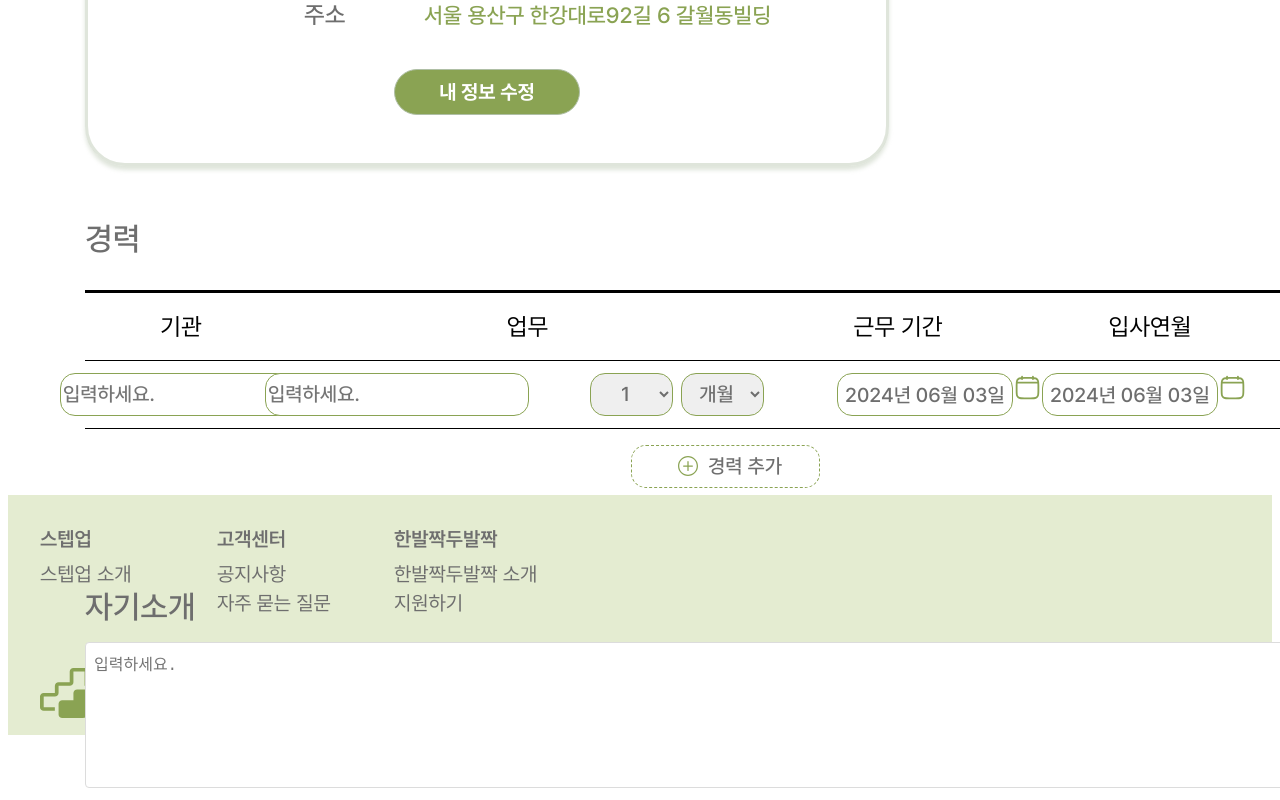
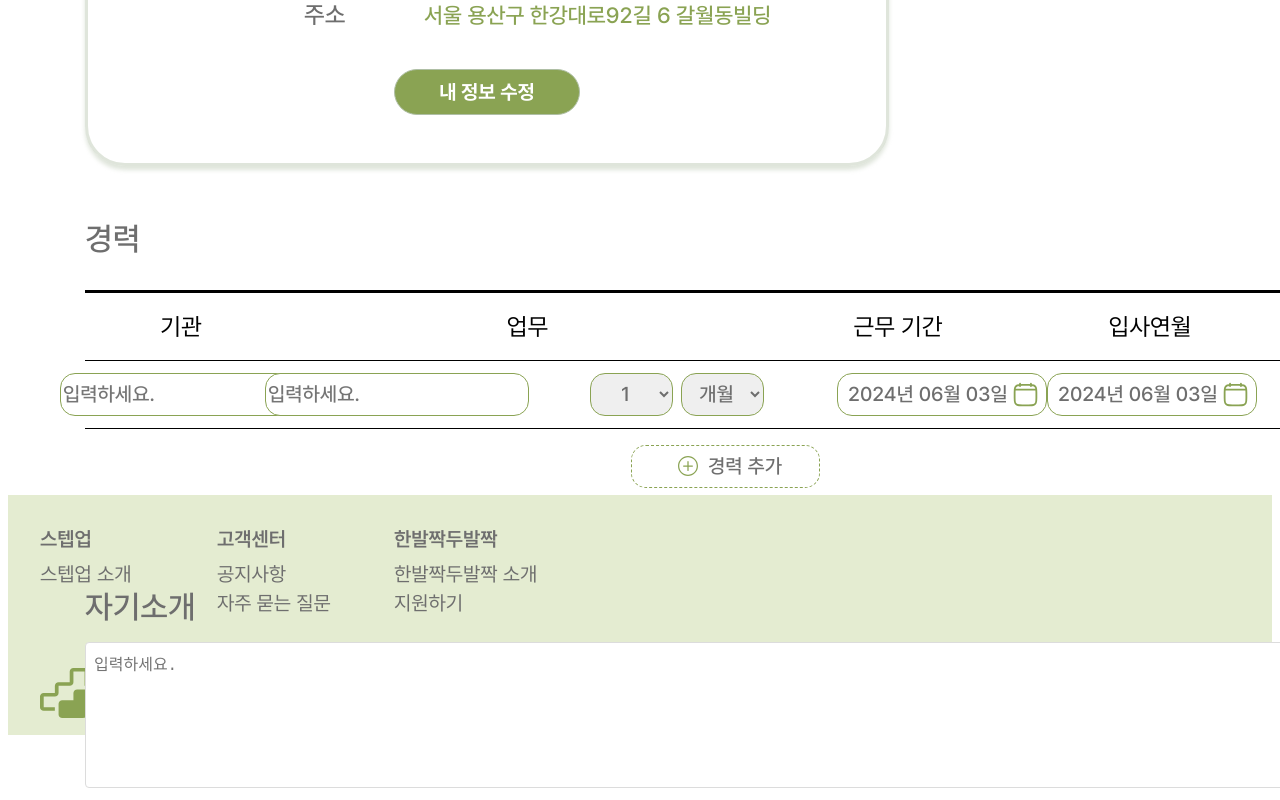
Before and after one commit to ICT-project-stepup/stepup-web, a React (Create React App) app: page /manageresume in a window 1280 px wide. Shown: the part 623-1423 px from the top of the page. Built offline with nearby package versions, Linux system fonts and the light colour scheme.

Commit message:
Fix: 달력 컴포넌트 수정

```diff
--- a/src/components/Calendar.js
+++ b/src/components/Calendar.js
@@ -3,6 +3,8 @@ import DatePicker, { registerLocale } from "react-datepicker";
 import "react-datepicker/dist/react-datepicker.css";
 import styled from "styled-components";
 import ko from "date-fns/locale/ko"; // 한국어 로케일 임포트
+import { ReactComponent as LeftArrowIcon } from "../icons/LeftArrowIcon.svg";
+import { ReactComponent as RightArrowIcon } from "../icons/RightArrowIcon.svg";
 import { ReactComponent as CalendarIcon } from "../icons/CalendarIcon.svg";
 
 // 한국어 로케일 등록
@@ -11,16 +13,54 @@ registerLocale("ko", ko);
 const Calendar = ({ selectedDate, handleDateChange }) => {
   return (
     <DatePickerWrapper>
-      <StyledDatePicker
+      <DatePickerContainer>
+        <DatePicker
           selected={selectedDate}
           onChange={handleDateChange}
           dateFormat="yyyy년 MM월 dd일"
           locale="ko" // 로케일 설정
+          renderCustomHeader={({
+            date,
+            decreaseMonth,
+            increaseMonth,
+            prevMonthButtonDisabled,
+            nextMonthButtonDisabled,
+          }) => (
+            <div className="custom-header">
+              <button
+                className="icon-button"
+                onClick={decreaseMonth}
+                disabled={prevMonthButtonDisabled}
+              >
+                <LeftArrowIcon />
+              </button>
+              <span className="current-month">
+                {date.getFullYear()}년 {date.getMonth() + 1}월
+              </span>
+              <button
+                className="icon-button"
+                onClick={increaseMonth}
+                disabled={nextMonthButtonDisabled}
+              >
+                <RightArrowIcon />
+              </button>
+            </div>
+          )}
         />
+
+        <CalendarIconWrapper>
           <CalendarIcon />
+        </CalendarIconWrapper>
+      </DatePickerContainer>
     </DatePickerWrapper>
   );
 };
+
+const DatePickerContainer = styled.div`
+  display: flex;
+  align-items: center;
+  position: relative;
+`;
 
 const DatePickerWrapper = styled.div`
   .react-datepicker {
@@ -30,19 +70,25 @@ const DatePickerWrapper = styled.div`
     box-shadow: 0px 4px 4px rgba(0, 0, 0, 0.25);
     border-radius: 15px;
     border: none;
+    display: flex;
+    flex-direction: column;
+    align-items: center;
   }
 
   .react-datepicker__header {
     background: #f5f5f5;
     border-bottom: none;
+    padding: 10px;
   }
 
   .react-datepicker__input-container {
+    display: flex;
+    align-items: center;
+
     input {
       // 날짜 박스
-
       box-sizing: border-box;
-      width: 176px;
+      width: 210px;
       height: 43px;
       border: 1.5px solid #8aa353;
       border-radius: 15px;
@@ -51,10 +97,12 @@ const DatePickerWrapper = styled.div`
       font-weight: 500;
       font-size: 20px;
       line-height: 24px;
-      display: flex;
-      //align-items: center;
       text-align: center;
       color: #6e6e6e;
+      padding-right: 40px; // 아이콘 공간 확보
+      padding-left: 10px;
+
+      cursor: pointer;
     }
   }
 
@@ -72,38 +120,18 @@ const DatePickerWrapper = styled.div`
     border-radius: 10px;
     width: 63px;
     height: 35px;
+    align-items: center;
   }
 
-  .react-datepicker__day {
+  .react-datepicker__day,
+  .react-datepicker__day-name {
     font-family: "Inter-Medium";
-    font-style: normal;
     font-weight: 500;
     font-size: 16px;
-    line-height: 19.36px;
     text-align: center;
-    text-transform: uppercase;
     color: #6e6e6e;
-
-    width: 36px; /* 크기 조정 */
-    height: 36px; /* 크기 조정 */
-
-    margin: 1px; /* 간격 조정 */
-  }
-
-  .react-datepicker__day-name {
-    font-family: "Inter-Medium";
-    font-style: normal;
-    font-weight: 500;
-    font-size: 15px;
-    line-height: 18px;
-    text-align: center;
-    text-transform: uppercase;
-
-    color: #6e6e6e;
-
-    width: 36px; /* 크기 조정 */
-    height: 36px; /* 크기 조정 */
-    margin: 1px; /* 간격 조정 */
+    width: 47px;
+    height: 28px;
   }
 
   .react-datepicker__day:nth-child(7) {
@@ -129,27 +157,42 @@ const DatePickerWrapper = styled.div`
   .react-datepicker__day--outside-month {
     visibility: hidden; /* 다음달과 이전달 날짜 숨기기 */
   }
-`;
 
-const StyledDatePicker = styled(DatePicker)`
-  .react-datepicker__input-container input {
-    box-sizing: border-box;
-    width: 176px;
-    height: 43px;
-    left: 942px;
-    top: 949px;
-    border: 1.5px solid #8aa353;
-    border-radius: 15px;
-    font-family: "Pretendard-Medium";
+  .custom-header {
+    display: flex;
+    justify-content: center;
+    align-items: center;
+  }
+
+  .custom-header .icon-button {
+    // 화살표 버튼
+
+    background: none;
+    border: none;
+    cursor: pointer;
+    padding-left: 50px;
+    padding-right: 50px;
+    margin-top: 10px;
+    padding-bottom: 10px;
+  }
+
+  .custom-header .current-month {
+    font-family: "Pretendard-SemiBold";
     font-style: normal;
-    font-weight: 500;
-    font-size: 20px;
-    line-height: 24px;
-    display: flex;
-    align-items: center;
-    text-align: center;
-    color: #6e6e6e;
+    font-weight: 600;
+    font-size: 19px;
+    line-height: 23px;
+    margin-top: 10px;
+    color: #8aa353;
+    padding-bottom: 10px;
+
   }
 `;
 
+const CalendarIconWrapper = styled.div`
+  position: absolute;
+  display: flex;
+  right: 7px;
+`;
+
 export default Calendar;
```
Lines whose indentation alone changed are shown as unchanged.
